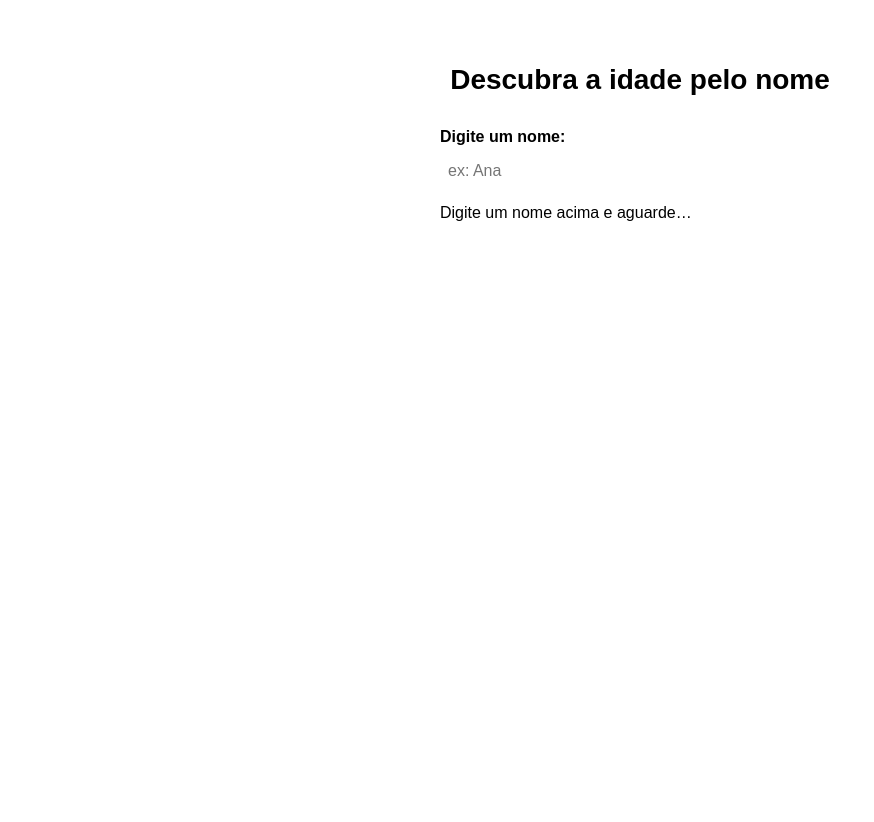
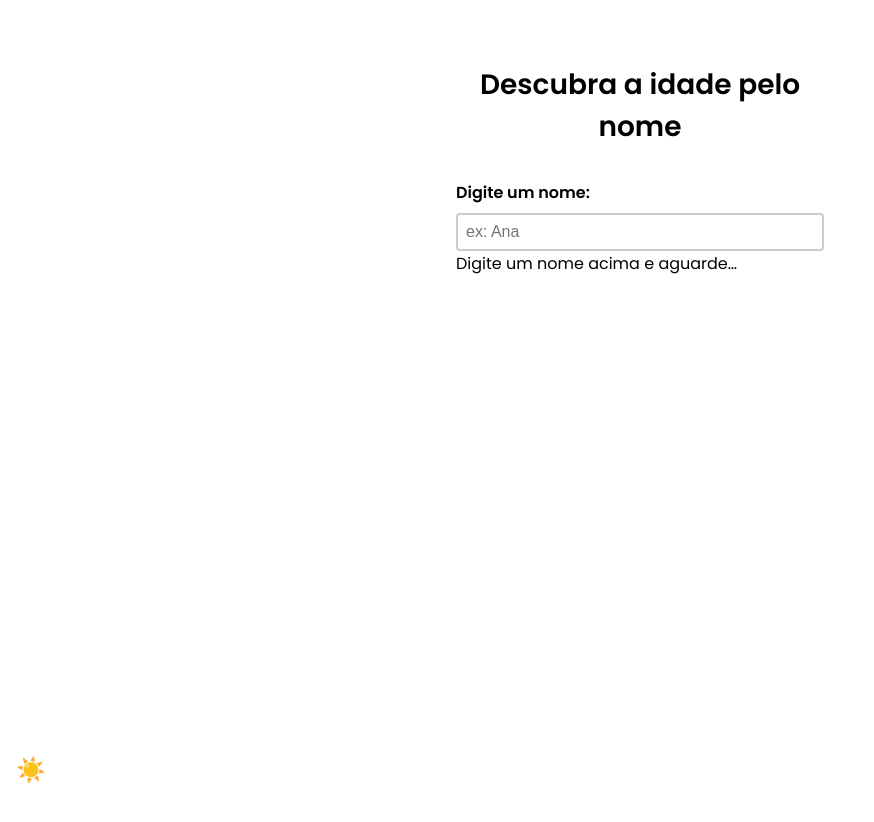
Before and after one commit to mfelipperd/teste-input-search, a SvelteKit app: page / in a window 1280 px wide. Shown: the top 822 px of the page, without its empty margins (0-874 px from the left). Built offline with nearby package versions, Linux system fonts and the light colour scheme.

Commit message:
feat: add darkmode and history of researched names

```diff
--- a/src/routes/+page.css
+++ b/src/routes/+page.css
@@ -1,3 +1,34 @@
+@import url("https://fonts.googleapis.com/css2?family=Poppins:wght@400;600&display=swap");
+
+body {
+  font-family: "Poppins", sans-serif;
+}
+:root {
+  --bg: #fff;
+  --text: #000;
+  --card-bg: #fff;
+  --input-bg: #fff;
+  --input-border: #ccc;
+  --shadow: rgba(0, 0, 0, 0.1);
+  --progress-bg: #eee;
+  --progress-fg: #0070f3;
+}
+.dark {
+  --bg: #121212;
+  --text: #eee;
+  --card-bg: #1e1e1e;
+  --input-bg: #1e1e1e;
+  --input-border: #444;
+  --shadow: rgba(0, 0, 0, 0.5);
+  --progress-bg: #333;
+  --progress-fg: #66aaff;
+}
+
+* {
+  box-sizing: border-box;
+  margin: 0;
+  padding: 0;
+}
 body {
   background: var(--bg);
   color: var(--text);
@@ -46,3 +77,124 @@ input:focus {
   opacity: 0;
   animation: fadeIn 0.5s ease forwards;
 }
+.history {
+  height: 300px;
+  margin-top: 1.5rem;
+  margin-bottom: 1.5rem;
+  overflow-x: hidden;
+  overflow-y: auto;
+  padding-inline: 1rem;
+  width: 100%;
+
+  display: flex;
+  flex-direction: column;
+  justify-items: center;
+  align-items: center;
+}
+.history-card {
+  animation: none;
+
+  width: 100%;
+  background: var(--card-bg);
+  padding: 1rem;
+  border-radius: 8px;
+  box-shadow: 0 2px 8px var(--shadow);
+  margin-top: 1.5rem;
+  position: relative;
+  opacity: 0;
+  animation: fadeIn 0.5s ease forwards;
+}
+
+.progress {
+  width: 100%;
+  height: 1rem;
+  margin-top: 0.5rem;
+  appearance: none;
+}
+
+.progress::-webkit-progress-bar {
+  background: var(--progress-bg);
+  border-radius: 4px;
+}
+.progress::-webkit-progress-value {
+  background: var(--progress-fg);
+  border-radius: 4px;
+}
+.progress::-moz-progress-bar {
+  background: var(--progress-fg);
+  border-radius: 4px;
+}
+
+.remove-btn {
+  position: absolute;
+  top: 8px;
+  right: 8px;
+  background: transparent;
+  border: none;
+  color: var(--text);
+  font-size: 1.25rem;
+  cursor: pointer;
+  line-height: 1;
+}
+
+.theme-toggle {
+  position: fixed;
+  bottom: 1rem;
+  left: 1rem;
+  background: transparent;
+  border: none;
+  font-size: 1.5rem;
+  cursor: pointer;
+  color: var(--text);
+}
+
+@keyframes fadeIn {
+  from {
+    opacity: 0;
+    transform: translateY(10px);
+  }
+  to {
+    opacity: 1;
+    transform: translateY(0);
+  }
+}
+
+::-webkit-scrollbar {
+  width: 0;
+  height: 0;
+}
+* {
+  scrollbar-width: none;
+}
+
+/* Show on hover over any scrollable element */
+*:hover::-webkit-scrollbar {
+  width: 8px;
+  height: 8px;
+}
+*:hover::-webkit-scrollbar-track {
+  background: var(--bg);
+}
+*:hover::-webkit-scrollbar-thumb {
+  background: var(--input-border);
+  border-radius: 4px;
+}
+*:hover::-webkit-scrollbar-thumb:hover {
+  background: var(--progress-fg);
+}
+
+/* Firefox show on hover */
+*:hover {
+  scrollbar-width: thin;
+  scrollbar-color: var(--input-border) var(--bg);
+}
+
+/* Firefox */
+* {
+  scrollbar-width: thin;
+  scrollbar-color: var(--input-border) var(--bg);
+}
+to {
+  opacity: 1;
+  transform: translateY(0);
+}
--- a/src/routes/+page.svelte
+++ b/src/routes/+page.svelte
@@ -10,6 +10,9 @@
     let debounceTimeout: ReturnType<typeof setTimeout>;
     let previousName: string = '';
     let previousAge: number | null = null;
+    interface HistoryEntry { name: string; age: number; }
+    let history: HistoryEntry[] = [];
+     let dark: boolean = false;
 
 
 
@@ -17,8 +20,15 @@
     nameInput = data.name || '';
     previousName = data.name || '';
     previousAge = data.age;
+     dark = localStorage.getItem('theme') === 'dark';
+    document.documentElement.classList.toggle('dark', dark);
+  });
 
-  });
+   function toggleTheme(): void {
+    dark = !dark;
+    localStorage.setItem('theme', dark ? 'dark' : 'light');
+    document.documentElement.classList.toggle('dark', dark);
+  }
 
     function onInput(): void {
     clearTimeout(debounceTimeout);
@@ -41,14 +51,20 @@
 
     $: currentName = $page.url.searchParams.get('name') || '';
 
-      $: if (
+  $: if (
     currentName &&
     currentName !== previousName &&
     data.age !== null
   ) {
-
+    if (previousName) {
+      history = [{ name: previousName, age: previousAge as number }, ...history];
+    }
     previousName = currentName;
     previousAge = data.age;
+  }
+
+  function remove(index: number): void {
+    history = history.filter((_, i) => i !== index);
   }
 
 </script>
@@ -72,4 +88,23 @@
       <progress max="100" value={data.age}></progress>
     </div>
   {/if}
+   {#if history.length}
+    <div class="history">
+      {#each history as entry, i}
+        <div class="card history-card">
+          <button class="remove-btn" on:click={() => remove(i)}>×</button>
+          <p>🧙‍♀️ Estimativa para <strong>{entry.name}</strong>: <strong>{entry.age} anos</strong></p>
+          <progress max="100" value={entry.age}></progress>
+        </div>
+      {/each}
+    </div>
+  {/if}
+
+  <button class="theme-toggle" on:click={toggleTheme} aria-label="Toggle theme">
+    {#if dark}
+      🌙
+    {:else}
+      ☀️
+    {/if}
+  </button>
 </main>
```
